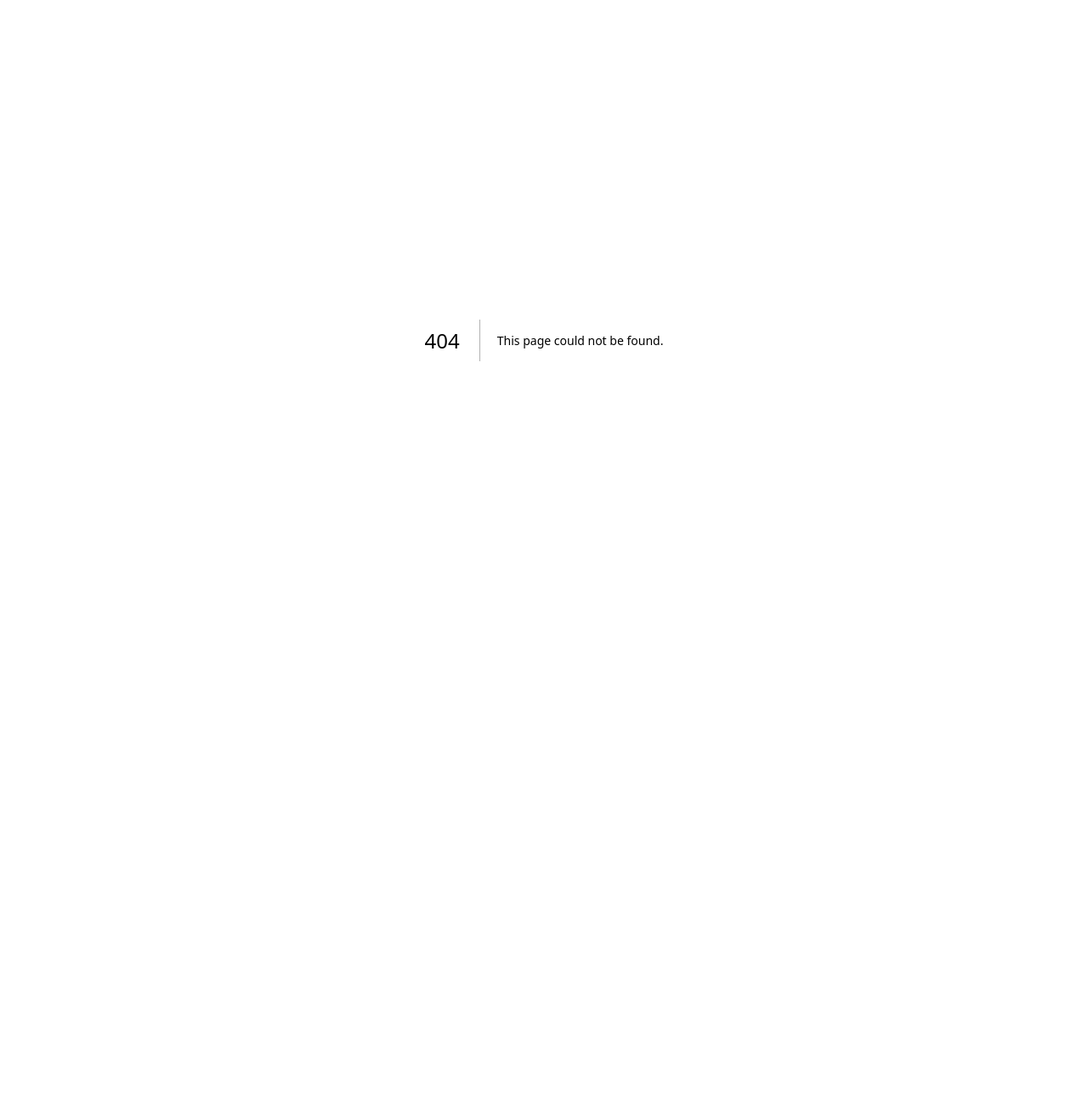
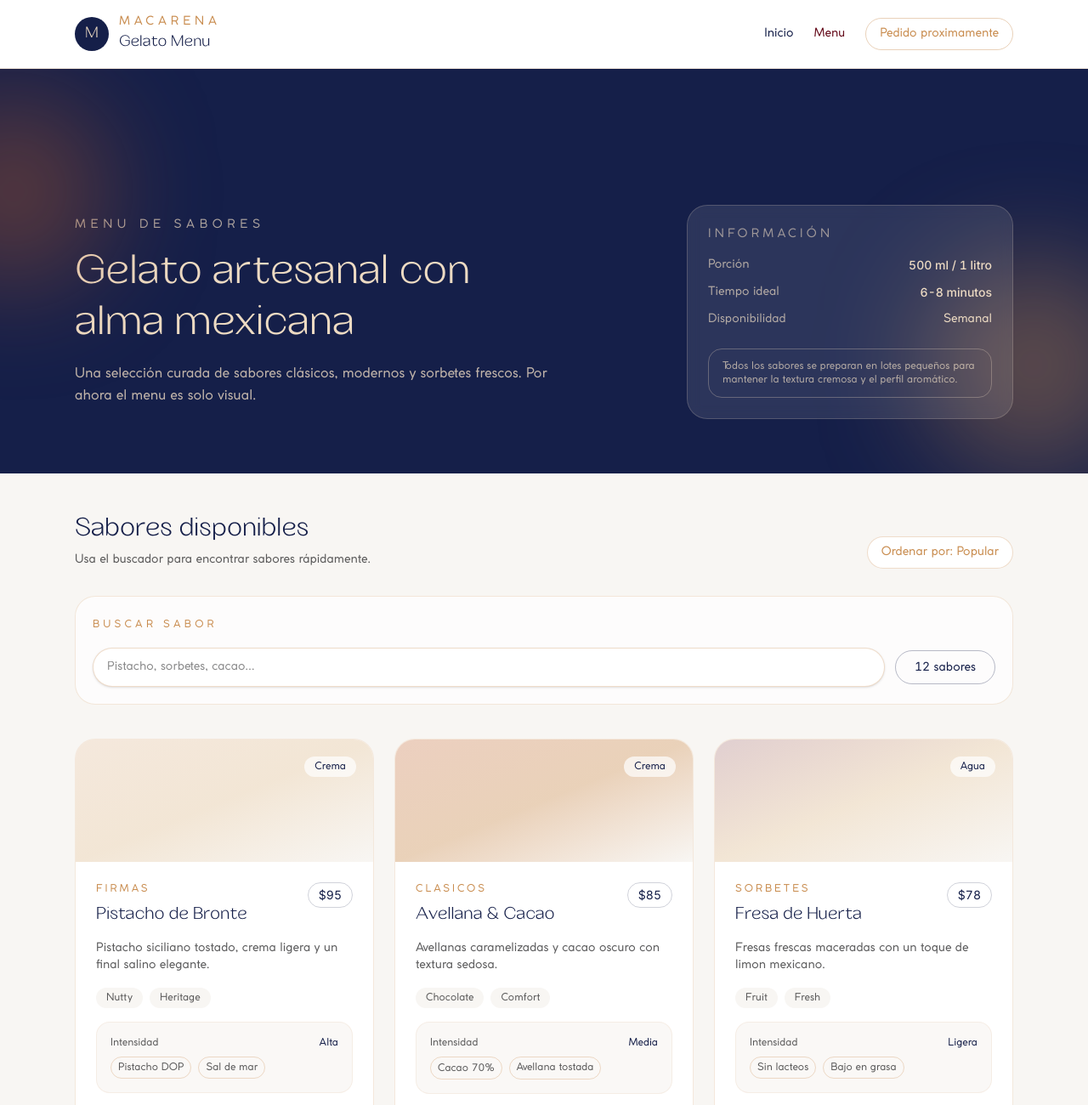
Before and after one commit to consvic/macarena-landing, a Next.js app: page /menu in a window 1280 px wide. Before the commit this address had no page. Shown: the top 1300 px of the page at 85% size. Before the commit the page ends 800 px from the top, so only its background shows below. Built offline with nearby package versions, Linux system fonts and the light colour scheme.

Commit message:
fix: numbers for brand font

```diff
--- a/src/app/menu/_page.tsx
+++ b/src/app/menu/page.tsx
@@ -2,6 +2,7 @@
 
 import Link from "next/link";
 import { useMemo, useState } from "react";
+import { NumericNoteText } from "@/components/NumericNoteText";
 import flavors from "@/lib/flavors.json";
 
 export default function GelatoMenuPage() {
@@ -72,18 +73,20 @@
               Gelato artesanal con alma mexicana
             </h1>
             <p className="mt-4 text-base font-sans leading-relaxed text-light-beige/80">
-              Una seleccion curada de sabores clasicos, firmados y sorbetes
+              Una selección curada de sabores clásicos, modernos y sorbetes
               frescos. Por ahora el menu es solo visual.
             </p>
           </div>
           <div className="w-full max-w-sm rounded-3xl border border-light-beige/20 bg-white/10 p-6 backdrop-blur">
             <p className="text-sm uppercase tracking-[0.3em] text-light-beige/60">
-              Informacion
+              Información
             </p>
             <div className="mt-4 space-y-3 text-sm">
               <div className="flex items-center justify-between">
-                <span className="text-light-beige/70">Porcion</span>
-                <span className="font-medium font-numeric">120 ml</span>
+                <span className="text-light-beige/70">Porción</span>
+                <span className="font-medium font-numeric">
+                  500 ml / 1 litro
+                </span>
               </div>
               <div className="flex items-center justify-between">
                 <span className="text-light-beige/70">Tiempo ideal</span>
@@ -91,12 +94,12 @@
               </div>
               <div className="flex items-center justify-between">
                 <span className="text-light-beige/70">Disponibilidad</span>
-                <span className="font-medium">Diaria</span>
+                <span className="font-medium">Semanal</span>
               </div>
             </div>
             <div className="mt-6 rounded-2xl border border-light-beige/30 px-4 py-3 text-xs text-light-beige/70">
-              Todos los sabores se preparan en lotes pequenos para mantener la
-              textura cremosa y el perfil aromatico.
+              Todos los sabores se preparan en lotes pequeños para mantener la
+              textura cremosa y el perfil aromático.
             </div>
           </div>
         </div>
@@ -109,8 +112,7 @@
               Sabores disponibles
             </h2>
             <p className="mt-2 max-w-xl text-sm text-oxford-black/70">
-              Usa el buscador para encontrar sabores rapidamente. El menu es
-              solo de lectura por ahora.
+              Usa el buscador para encontrar sabores rápidamente.
             </p>
           </div>
           <div className="flex flex-wrap items-center gap-4">
@@ -198,11 +200,9 @@
                     {flavor.notes.map((note) => (
                       <span
                         key={note}
-                        className={`rounded-full border border-ochre/30 px-2 py-1 ${
-                          /\\d/.test(note) ? "font-numeric" : ""
-                        }`}
+                        className="rounded-full border border-ochre/30 px-2 py-1"
                       >
-                        {note}
+                        <NumericNoteText text={note} />
                       </span>
                     ))}
                   </div>
--- /dev/null
+++ b/src/components/NumericNoteText.tsx
@@ -0,0 +1,22 @@
+/** biome-ignore-all lint/suspicious/noArrayIndexKey: dont care lol */
+type NumericNoteTextProps = {
+  text: string;
+};
+
+export function NumericNoteText({ text }: NumericNoteTextProps) {
+  const parts = text.split(/(\d+)/);
+
+  return (
+    <>
+      {parts.map((part, index) =>
+        /\d+/.test(part) ? (
+          <span key={`${part}-${index}`} className="font-numeric">
+            {part}
+          </span>
+        ) : (
+          <span key={`${part}-${index}`}>{part}</span>
+        ),
+      )}
+    </>
+  );
+}
```
